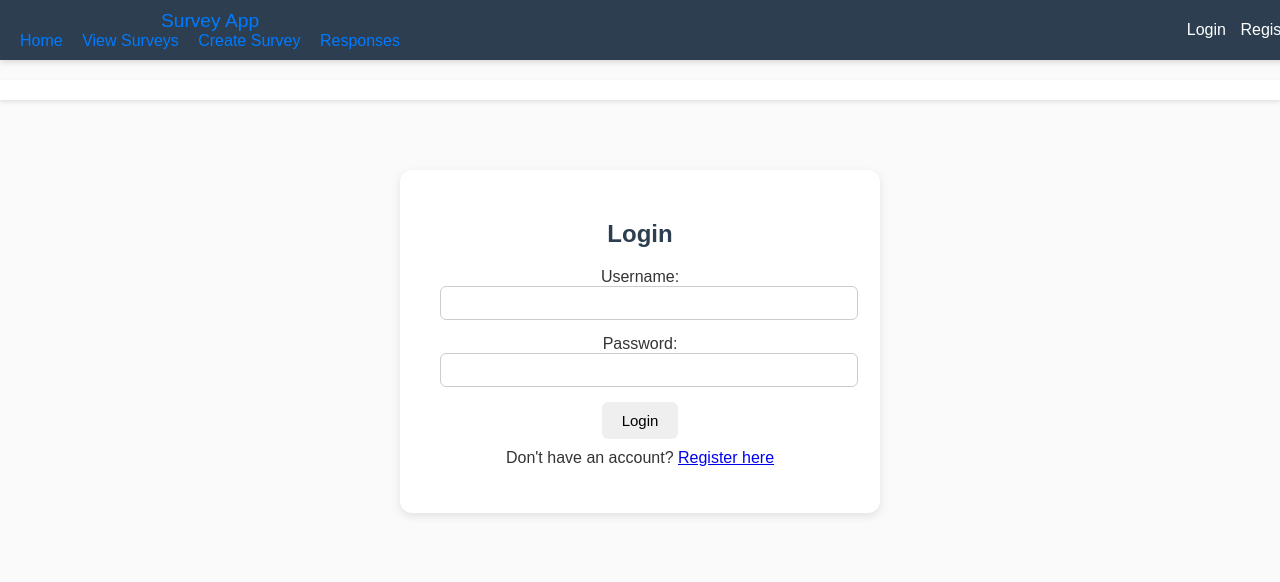
After one commit to FaresEdris/Survey-builder, a Flask app: page /login in a window 1280 px wide. The commit adds this page. Shown: the top 582 px of the page. Run offline with Flask 3, Linux system fonts and the light colour scheme.

Commit message:
added login

```diff
--- a/app/routes.py
+++ b/app/routes.py
@@ -1,18 +1,26 @@
-from flask import Flask, jsonify, request, render_template
+from flask import Flask, jsonify, request, render_template, url_for, redirect, flash
 from service import SurveyService, ResponseService
+from user_repository import UserRepository
 from flask_cors import CORS
+from flask_login import LoginManager, login_user, logout_user, login_required, current_user
 
 
 app = Flask(__name__,template_folder='../templates', static_folder='../static')
+app.secret_key = 'secret'
 CORS(app)
+login_manager = LoginManager(app)
+login_manager.login_view = 'login'
 
-# Initialize services
 survey_service = SurveyService()
 response_service = ResponseService(survey_service.survey_repo)
-
+user_repo=UserRepository()
 # ----------------------------
 # HTML ROUTES (JINJA PAGES)
 # ----------------------------
+
+@login_manager.user_loader
+def load_user(user_id):
+    return user_repo.get_user_by_id(int(user_id))
 
 @app.route("/")
 def index():
@@ -31,6 +39,62 @@ def view_survey_detail(survey_id):
 @app.route("/surveys/create")
 def view_create_survey():
     return render_template("create_survey.html")
+
+@app.route("/responses")
+def view_all_responses():
+    surveys = survey_service.get_all_surveys()
+    return render_template("responses_overview.html", surveys=surveys)
+
+@app.route("/surveys/<int:survey_id>/responses")
+def view_survey_responses(survey_id):
+    survey = survey_service.get_survey(survey_id)
+    if not survey:
+        return "Survey not found", 404
+
+    responses = response_service.get_responses(survey_id=survey_id)
+
+    return render_template("survey_responses.html", survey=survey, responses=responses)
+
+# login route
+
+@app.route("/register", methods=["GET", "POST"])
+def register():
+    if request.method == "POST":
+        username = request.form["username"]
+        password = request.form["password"]
+        user_repo.add_user(username, password)
+        flash("Registration successful! Please log in.")
+        return redirect(url_for("login"))
+    return render_template("register.html")
+
+
+@app.route("/login", methods=["GET", "POST"])
+def login():
+    if request.method == "POST":
+        username = request.form["username"]
+        password = request.form["password"]
+        user = user_repo.find_by_username(username)
+
+        if user and user.check_password(password):
+            login_user(user)
+            return redirect(url_for("index"))
+        flash("Invalid username or password.")
+    return render_template("login.html")
+
+@app.route("/dashboard")
+@login_required
+def dashboard():
+    return f"Welcome, {current_user.username}!"
+
+@app.route("/logout")
+@login_required
+def logout():
+    logout_user()
+    flash("Logged out successfully.")
+    return redirect(url_for("login"))
+
+
+
 # ----------------------------
 # API ROUTES (JSON ENDPOINTS)
 # ----------------------------
--- a/static/css/style.css
+++ b/static/css/style.css
@@ -171,7 +171,7 @@ button:hover, .btn:hover {
 /* Inputs, selects, textareas */
 input, textarea, select {
   display: block;
-  width: 100%;
+
   margin-bottom: 10px;
   padding: 8px;
   border: 1px solid #ccc;
@@ -209,3 +209,7 @@ input[type="text"] {
   from { opacity: 0; transform: translateY(10px); }
   to { opacity: 1; transform: translateY(0); }
 }
+nav a{
+  color: white;
+  text-decoration: none;
+}
--- a/templates/base.html
+++ b/templates/base.html
@@ -4,16 +4,81 @@
     <meta charset="UTF-8">
     <title>Survey App</title>
     <link rel="stylesheet" href="{{ url_for('static', filename='css/style.css') }}">
+    <style>
+        /* --- Minimal modern nav styling --- */
+        body {
+            font-family: Arial, sans-serif;
+            margin: 0;
+            background-color: #fafafa;
+        }
+
+        header {
+            background: #fff;
+            box-shadow: 0 2px 4px rgba(0,0,0,0.1);
+            padding: 10px 20px;
+            position: sticky;
+            top: 0;
+            z-index: 100;
+        }
+
+        h1 a {
+            text-decoration: none;
+            color: #333;
+        }
+
+        nav {
+            display: flex;
+            align-items: center;
+            justify-content: space-between;
+        }
+
+        .nav-left a {
+            margin-right: 15px;
+            text-decoration: none;
+            color: #007bff;
+            font-weight: 500;
+        }
+
+        .nav-left a:hover {
+            text-decoration: underline;
+        }
+
+        .nav-right a {
+            margin-left: 10px;
+            text-decoration: none;
+        }
+
+        .nav-right span {
+
+            font-weight: 500;
+        }
+
+        main {
+            padding: 20px;
+        }
+    </style>
 </head>
 <body>
     <header>
-        <h1><a href="{{ url_for('index') }}">Survey App</a></h1>
         <nav>
-            <a href="{{ url_for('index') }}">Home</a>
-            <a href="{{ url_for('view_surveys') }}">View Surveys</a>
-            <a href="{{ url_for('view_create_survey') }}">Create Survey</a>
+            <div class="nav-left">
+                <h1><a href="{{ url_for('index') }}">Survey App</a></h1>
+                <a href="{{ url_for('index') }}">Home</a>
+                <a href="{{ url_for('view_surveys') }}">View Surveys</a>
+                <a href="{{ url_for('view_create_survey') }}">Create Survey</a>
+                <a href="{{ url_for('view_all_responses') }}">Responses</a>
+            </div>
+
+            <div class="nav-right">
+                {% if current_user.is_authenticated %}
+                    <span>Welcome, {{ current_user.username }}!</span>
+                    <a href="{{ url_for('logout') }}">Logout</a>
+                {% else %}
+                    <a href="{{ url_for('login') }}">Login</a>
+                    <a href="{{ url_for('register') }}">Register</a>
+                {% endif %}
+            </div>
         </nav>
-        <hr>
     </header>
 
     <main>
--- a/templates/create_survey.html
+++ b/templates/create_survey.html
@@ -8,7 +8,7 @@
     <input type="text" id="title" name="title" required><br><br>
 
     <label for="description">Description:</label><br>
-    <textarea id="description" name="description" required></textarea><br><br>
+    <textarea id="description" name="description" required cols="50" rows="4"></textarea><br><br>
 
     <div id="questions"></div>
     <button type="button" id="addQuestionBtn">Add Question</button><br><br>
--- /dev/null
+++ b/templates/login.html
@@ -0,0 +1,33 @@
+{% extends "base.html" %}
+
+{% block content %}
+<div class="container" style="max-width: 400px; margin: 50px auto; text-align: center;">
+    <h2>Login</h2>
+    <form method="POST" action="{{ url_for('login') }}">
+        <div style="margin-bottom: 15px;">
+            <label for="username">Username:</label><br>
+            <input type="text" name="username" id="username" required style="width: 100%; padding: 8px;">
+        </div>
+        <div style="margin-bottom: 15px;">
+            <label for="password">Password:</label><br>
+            <input type="password" name="password" id="password" required style="width: 100%; padding: 8px;">
+        </div>
+        <button type="submit" style="padding: 10px 20px;">Login</button>
+    </form>
+
+    <p style="margin-top: 10px;">
+        Don't have an account?
+        <a href="{{ url_for('register') }}">Register here</a>
+    </p>
+
+    {% with messages = get_flashed_messages() %}
+      {% if messages %}
+        <ul style="color: red; list-style: none; padding: 0;">
+          {% for msg in messages %}
+            <li>{{ msg }}</li>
+          {% endfor %}
+        </ul>
+      {% endif %}
+    {% endwith %}
+</div>
+{% endblock %}
```
Also changed, not shown: app/data/responses.json (+30 -0 lines), app/data/surveys.json (+36 -0 lines), app/data/users.json (added, +22 -0 lines), app/mapper.py (+13 -14 lines), app/user_repository.py (added, +32 -0 lines), static/js/create_survey.js (+2 -7 lines), templates/register.html (added, +33 -0 lines), templates/responses_overview.html (added, +23 -0 lines), templates/survey_responses.html (added, +31 -0 lines), app/service.py (line endings or trailing spaces).
